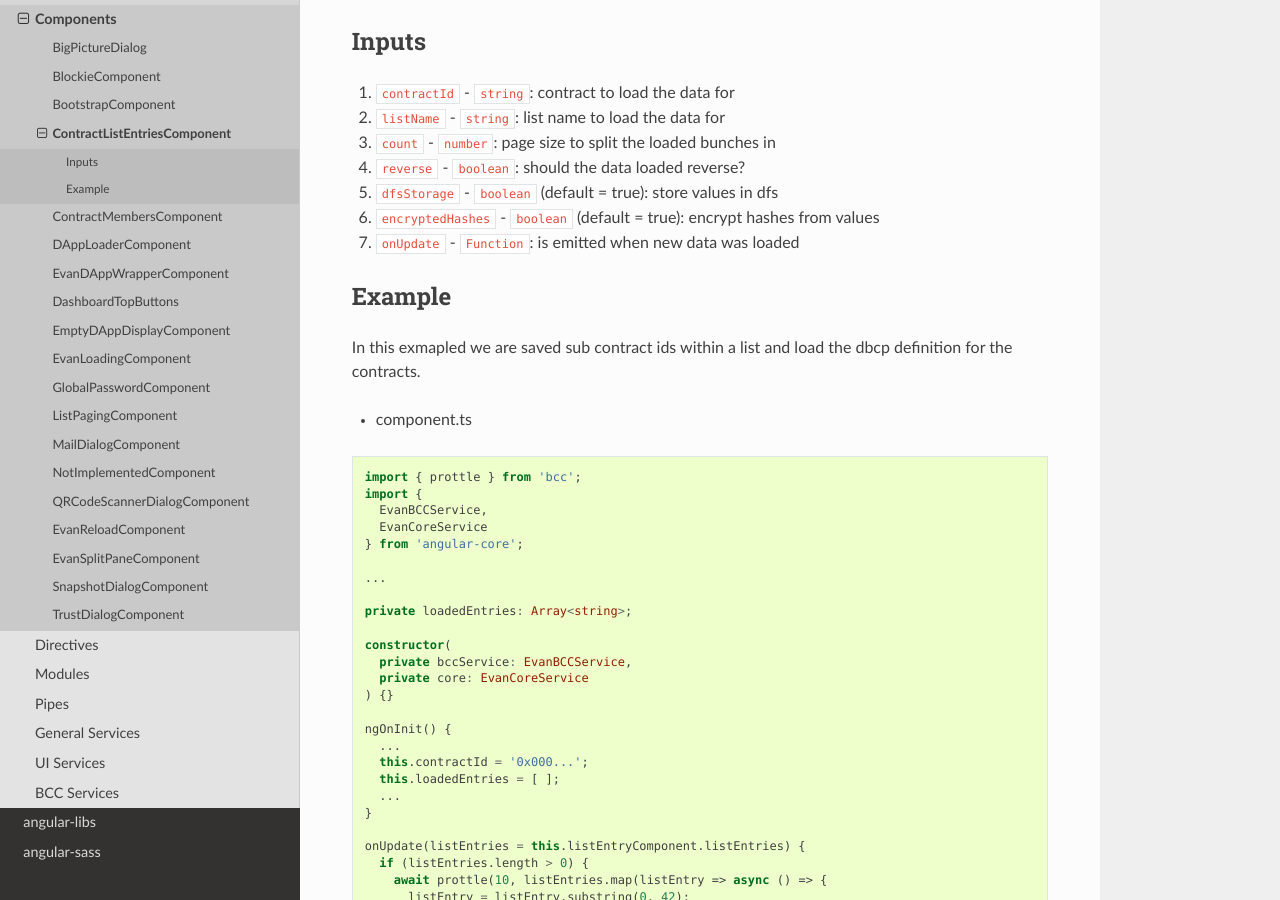
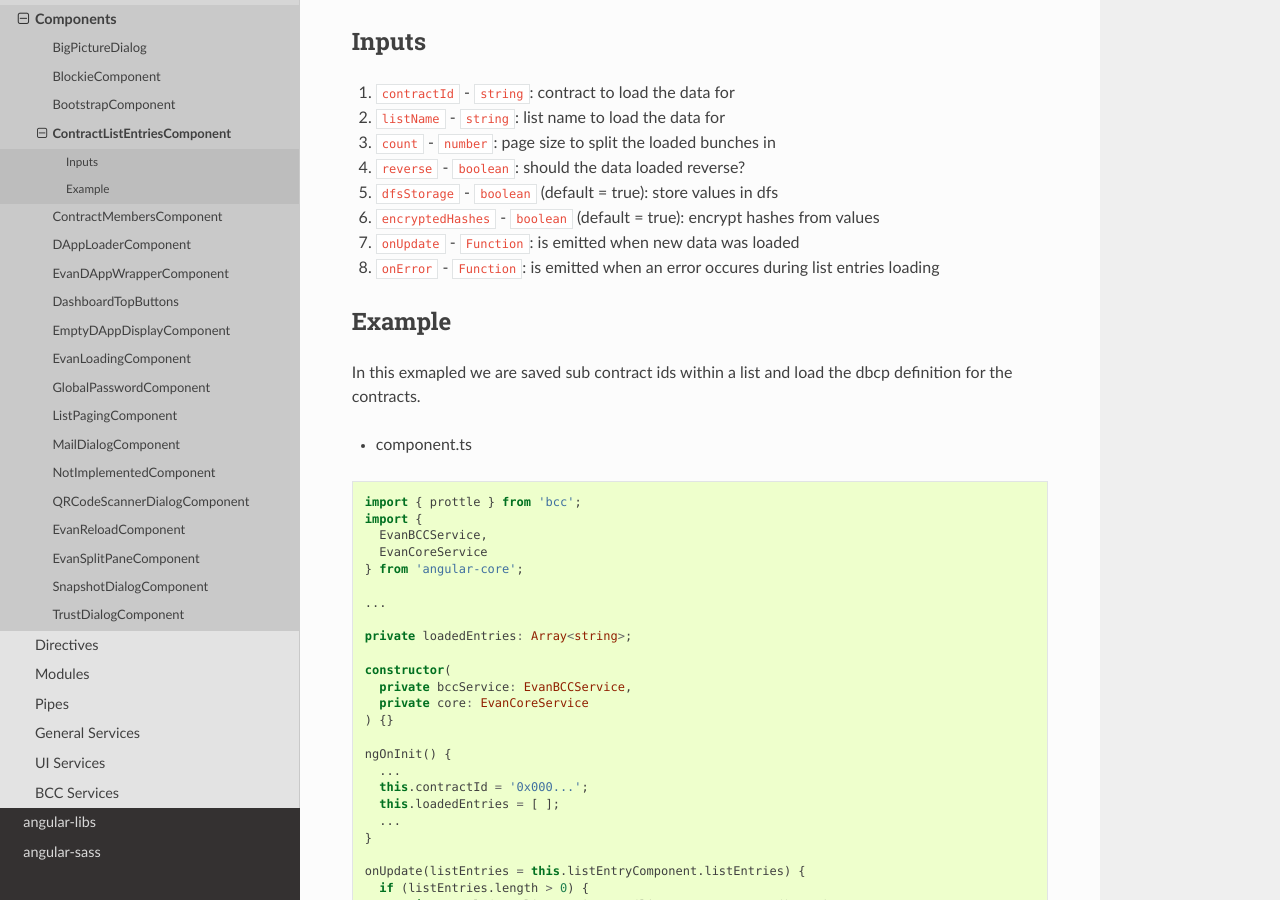
Before and after one commit to evannetwork/ui-docs, a Sphinx documentation site: the page built from docs/angular-core/components/contract-listentries.rst, in a window 1280 px wide and 900 px high, scrolled down 303 px. Built offline with Sphinx 7.4.7 and the Read the Docs theme 2.0.0, drawn with Linux system fonts in a browser that asks for light colours.

Commit message:
update contract-listentries

```diff
--- a/docs/angular-core/components/contract-listentries.rst
+++ b/docs/angular-core/components/contract-listentries.rst
@@ -17,6 +17,7 @@ Inputs
 #. ``dfsStorage`` - ``boolean`` (default = true): store values in dfs
 #. ``encryptedHashes`` - ``boolean`` (default = true): encrypt hashes from values
 #. ``onUpdate`` - ``Function``: is emitted when new data was loaded
+#. ``onError`` - ``Function``: is emitted when an error occures during list entries loading
 
 -------
 Example
```
Also changed, not shown: 1 other file.
